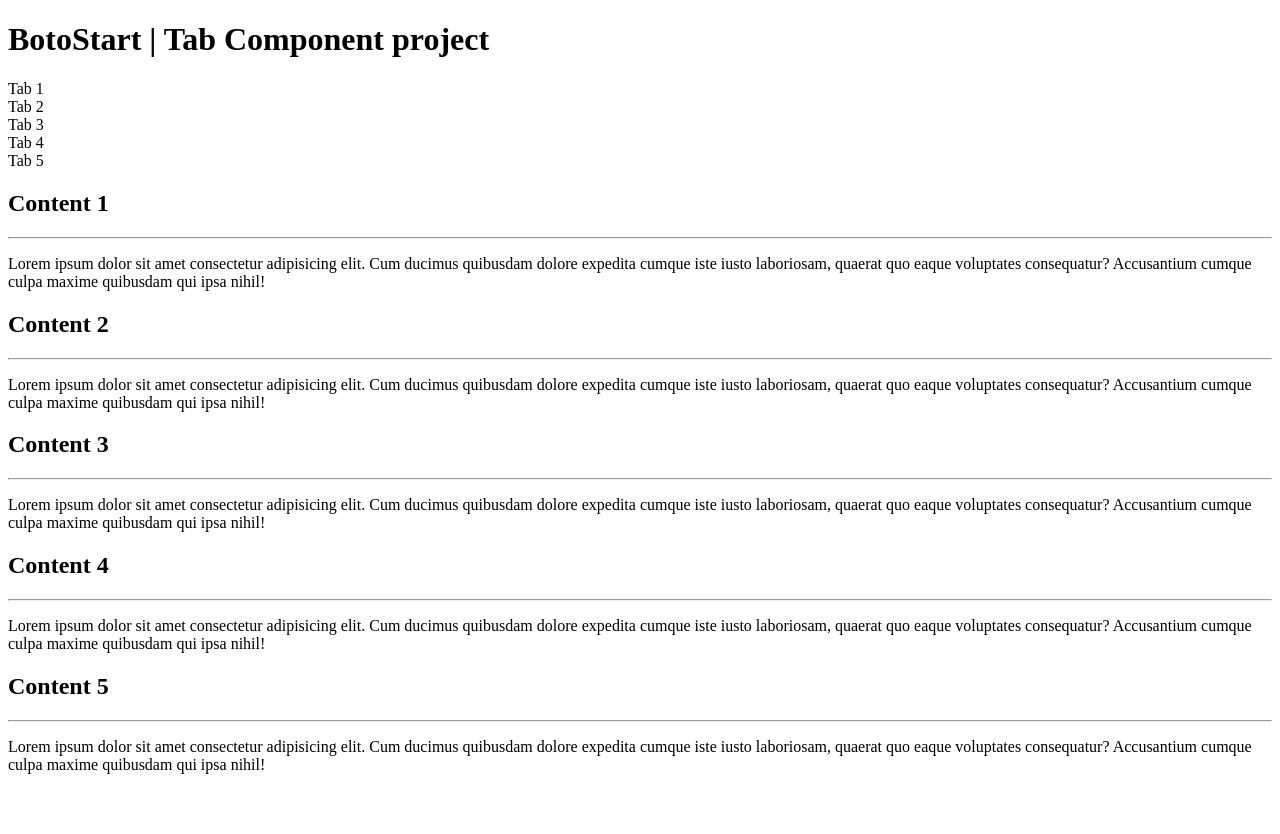
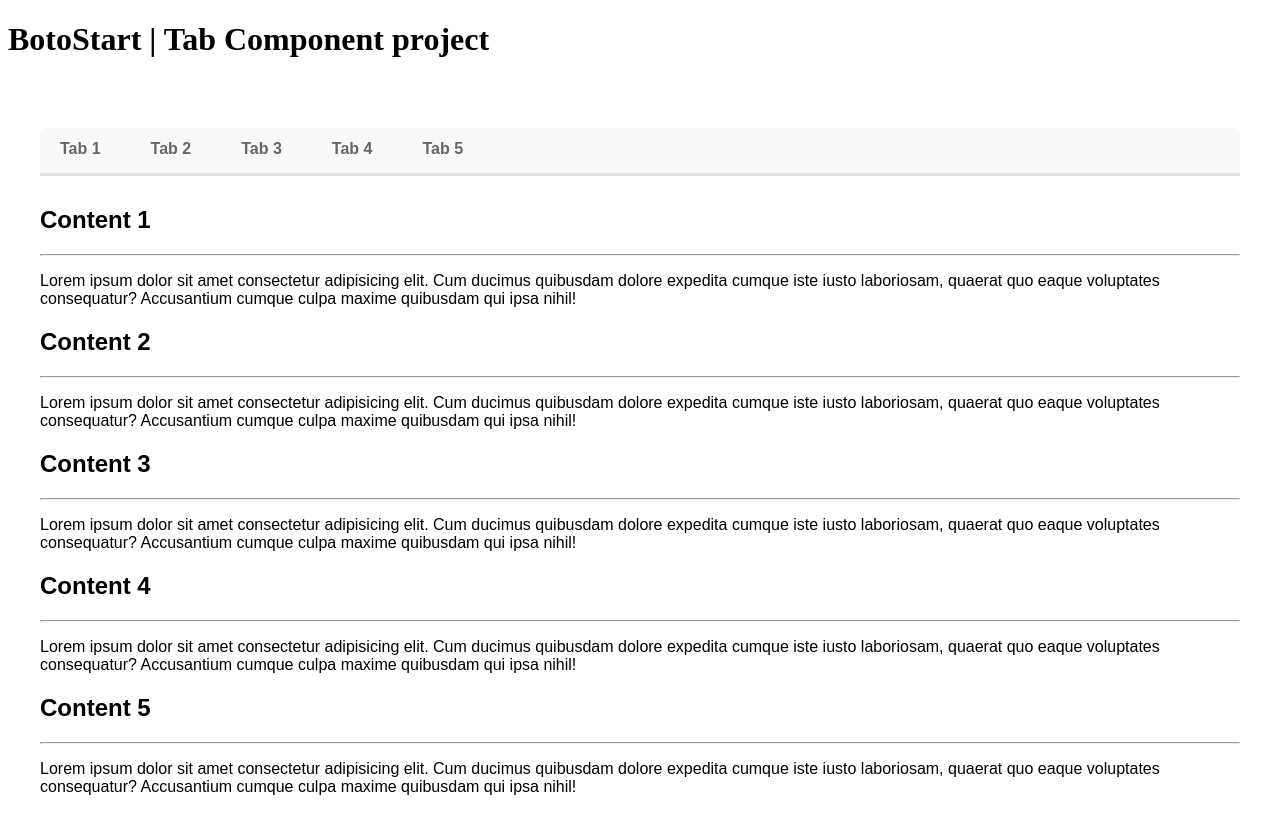
Before and after one commit to zenc-VSC/ali-hamidzadeh_week13, a React (Vite) app: page / in a window 1280 px wide. Shown: the top 834 px of the page. Before the commit the page ends 800 px from the top, so only its background shows below. Built offline with nearby package versions, Linux system fonts and the light colour scheme.

Commit message:
style: add hover effect to tabs

```diff
--- a/src/Tab.css
+++ b/src/Tab.css
@@ -0,0 +1,29 @@
+.container {
+  max-width: 1200px;
+  margin: 50px auto;
+  padding: 20px;
+  font-family: "Arial", Tahoma, Geneva, Verdana, sans-serif;
+}
+.tabs-container {
+  display: flex;
+  gap: 10px;
+  border-bottom: 3px solid #e0e0e0;
+  margin-bottom: 30px;
+  background-color: #f8f9fa;
+  border-radius: 8px 8px 0 0;
+}
+.tabs-container .tab {
+  padding: 12px 20px;
+  color: #666;
+  background-color: transparent;
+  font-size: 16px;
+  font-weight: 600;
+  border: none;
+  border-bottom: 3px solid transparent;
+  cursor: pointer;
+}
+.tab:hover{
+    background-color: purple;
+    color: #fff;
+    border-radius: 25px;
+}
```
